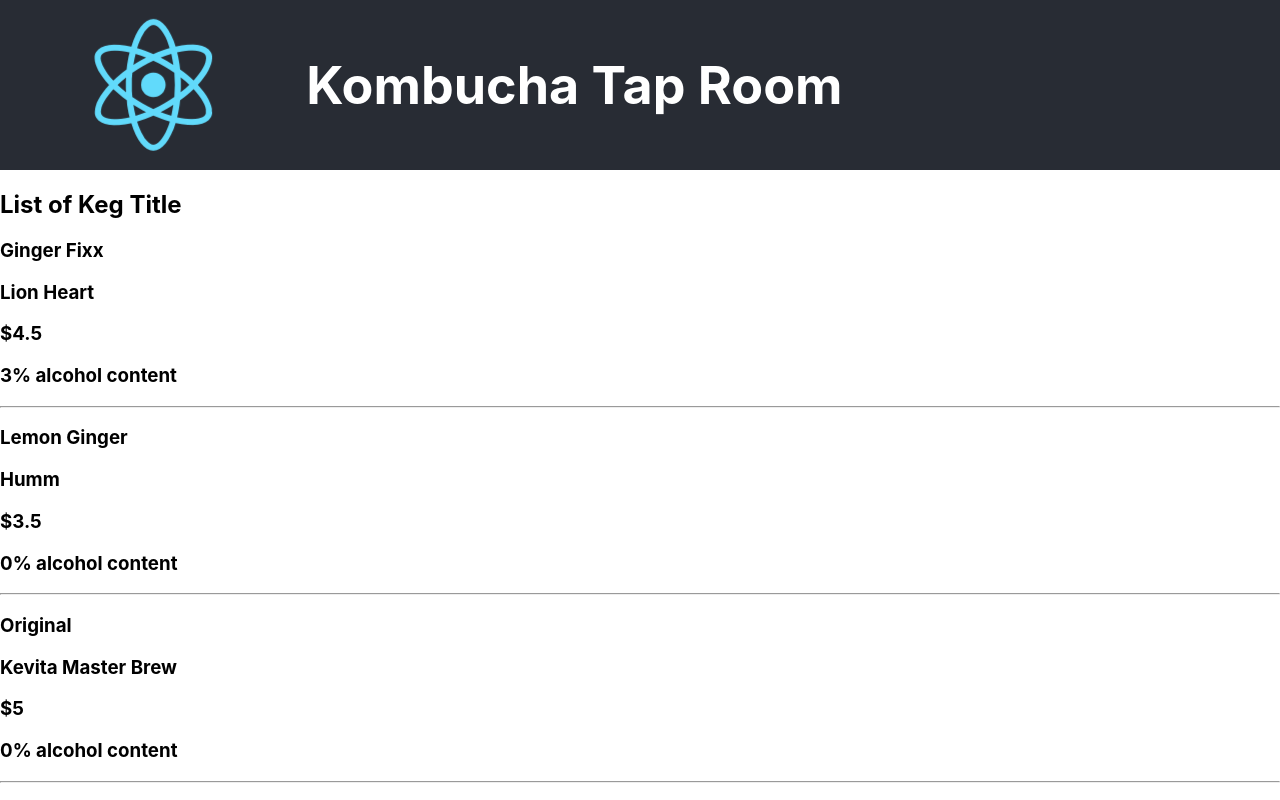
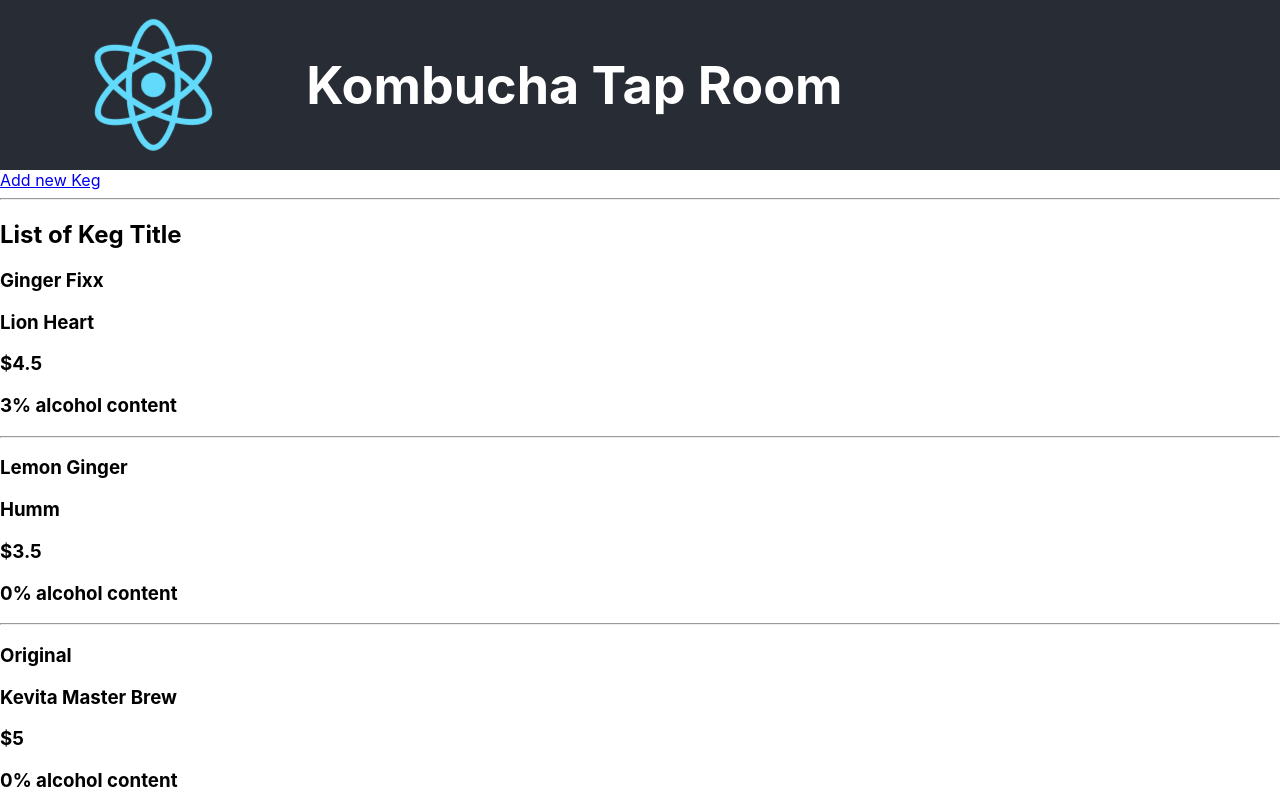
Before and after one commit to quantum93/tap-room, a React (Create React App) app: page / in a window 1280 px wide. Shown: the top 800 px of the page. Built offline with nearby package versions, Linux system fonts and the light colour scheme.

Commit message:
links between addkeg and home page

```diff
--- a/src/components/AddKeg/AddKeg.js
+++ b/src/components/AddKeg/AddKeg.js
@@ -1,9 +1,11 @@
 import React from "react";
 import "./AddKeg.css";
+import {Link} from "react-router-dom";
 
 function AddKeg() {
   return (
     <div className='AddKeg'>
+    <Link to='/' className="AddKeg-link">Back to the List of Kegs</Link>
       <form>
         <input type='text' id='name' placeholder='Name'/>
         <input type='text' id='brand' placeholder='Brand'/>
--- a/src/components/ListKeg/ListKeg.js
+++ b/src/components/ListKeg/ListKeg.js
@@ -2,6 +2,7 @@
 import React from "react";
 import ListKegTitle from "./ListKegTitle";
 import ListKegItem from "./ListKegItem";
+import {Link} from "react-router-dom";
 
 let List_Keg = [
   {name: "Ginger Fixx", brand: "Lion Heart", price: 4.50, alcoholContent: 3},
@@ -13,6 +14,8 @@ let List_Keg = [
 function ListKeg() {
   return (
     <div className="List-Keg">
+      <Link to='/addkeg' className="ListKeg-link">Add new Keg</Link>
+      <hr/>
       <ListKegTitle />
       {List_Keg.map((keg, index) =>
         <ListKegItem
```
